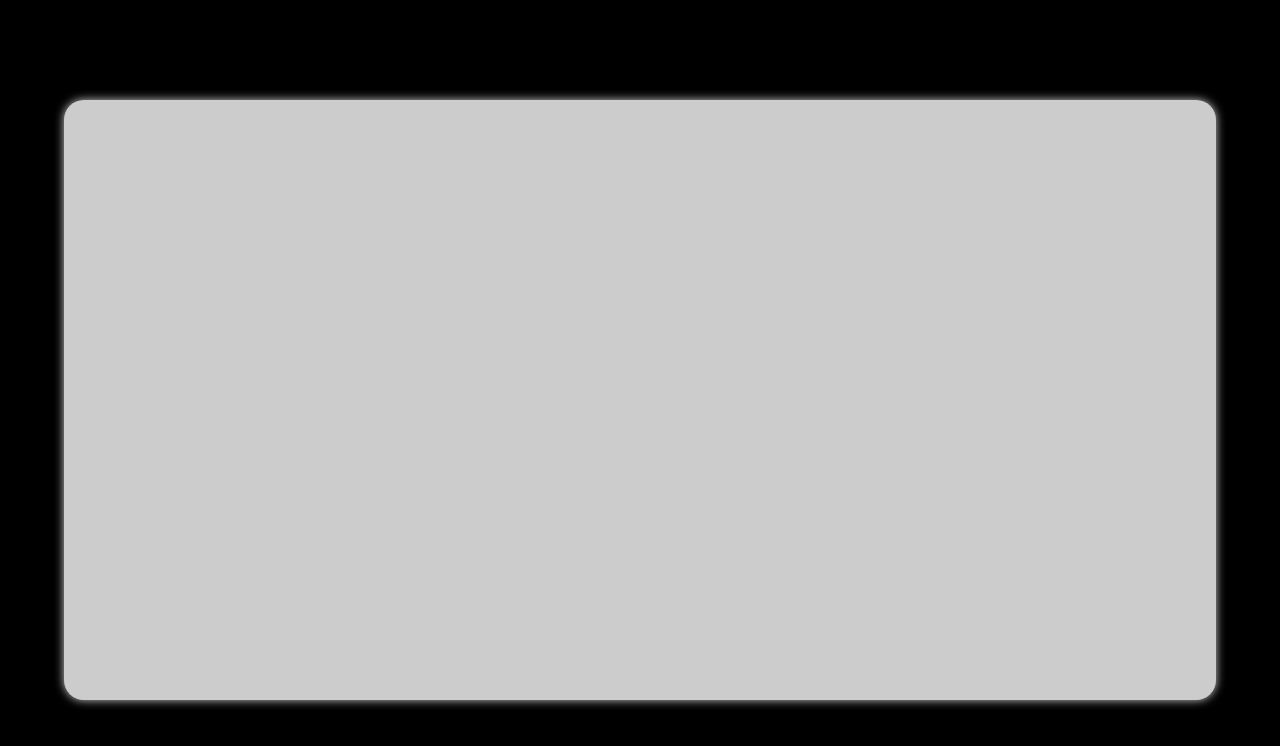
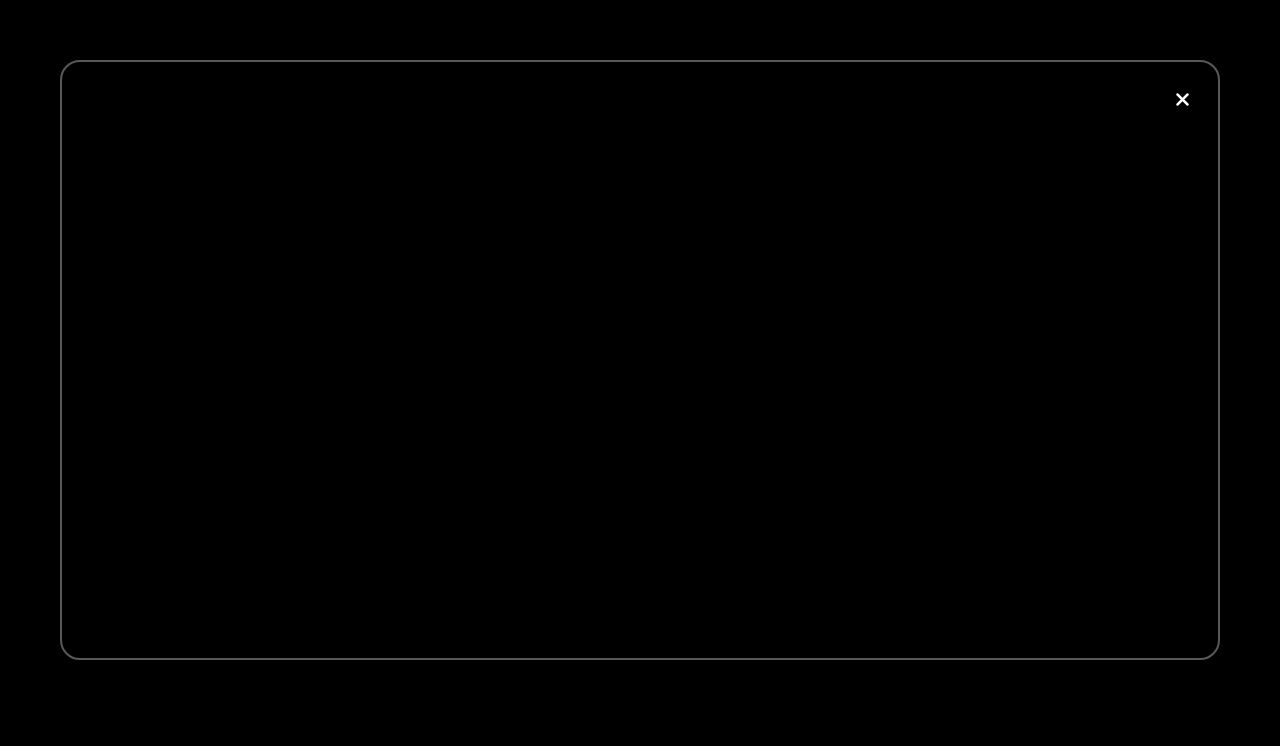
Before and after one commit to safran6ix/Admin-Panel, a plain HTML site: page usersite.html in a window 1280 px wide. Drawn offline with Linux system fonts and the light colour scheme.

Commit message:
Modified

```diff
--- a/usersite.css
+++ b/usersite.css
@@ -5,24 +5,27 @@
 }
 body{
     display: flex;
-    justify-content: center;
+    /* justify-content: center;
     align-items: center;
-    height: 100vh;
+    height: 100vh; */
     background-color: #000;
 }
 .container{
     display: flex;
     justify-content: center;
     align-items: center;
-    width: 90%;
+    width: 95%;
     height: 600px;
-    background-color: #ccc;
+    /* background-color: #ccc; */
+    border: 2px solid #eeeeee5f;
     border-radius: 20px;
-    box-shadow: 0px 0px 10px #ccc;
+    /* box-shadow: 0px 0px 10px #ccc; */
+    margin: 60px;
 }
-#back-btn{
+#close-btn{
     position: absolute;
-    top: 70px;
-    left: 60px;
+    top: 90px;
+    right: 90px;
     font-size: 20px;
+    color: #ffffff;
 }
--- a/usersite.html
+++ b/usersite.html
@@ -12,7 +12,10 @@
 <body>
 
 <div class="container">
-    <i id="back-btn" class="fa-solid fa-arrow-left"></i>
+
+    <a href="homepage.html">
+    <i id="close-btn" class="fa-solid fa-xmark"></i>
+    </a>
 </div>
 
 
```
